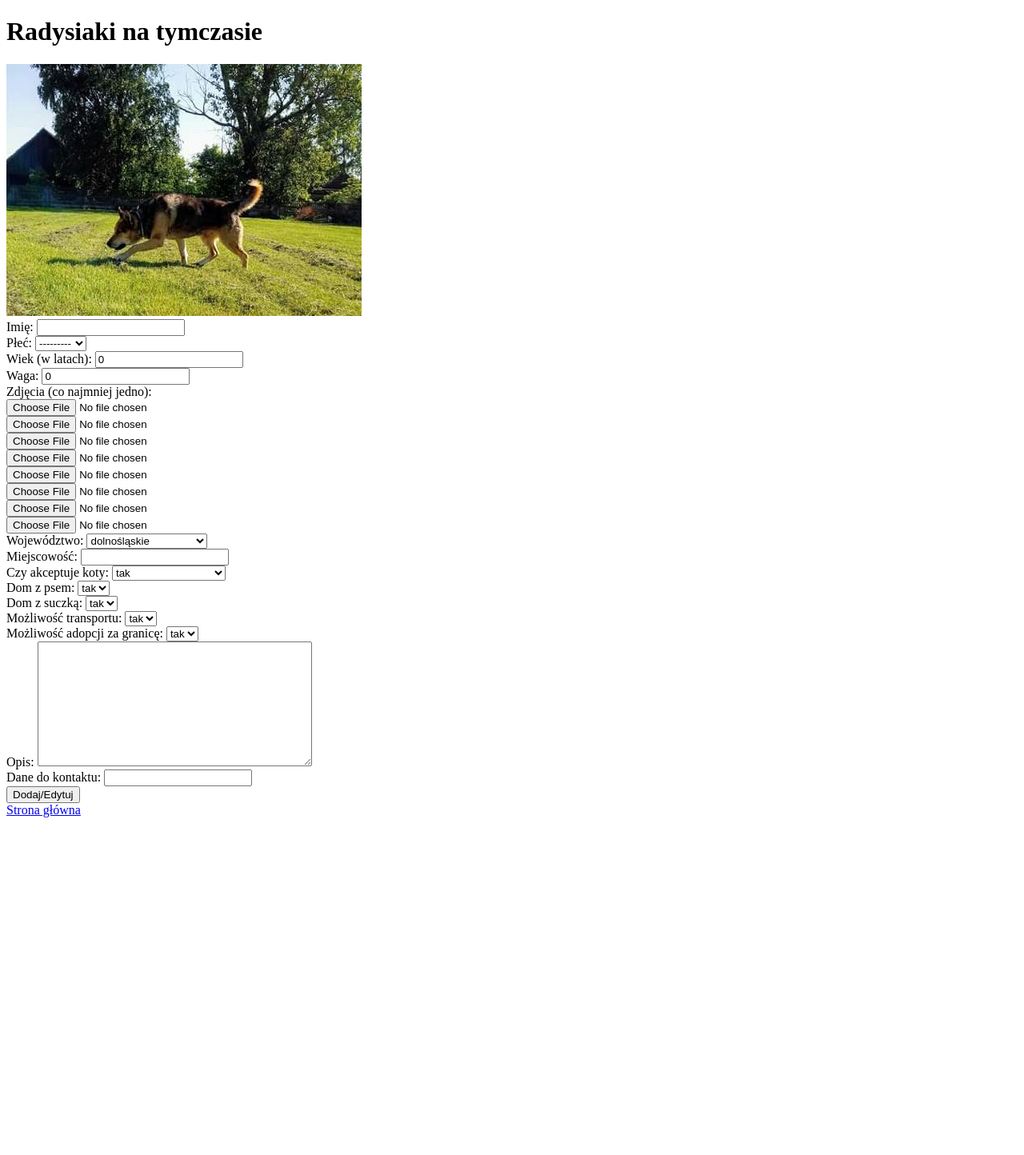
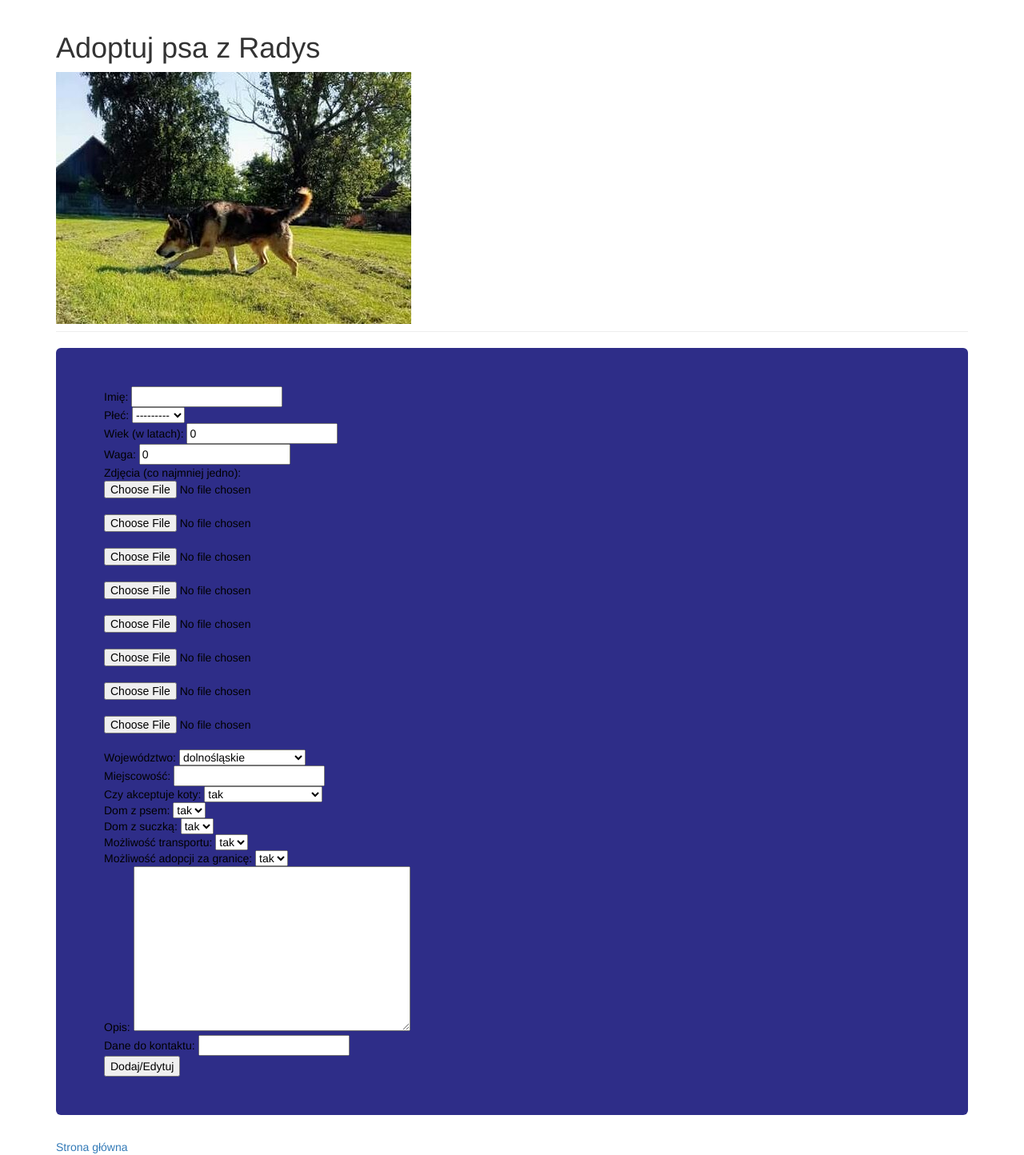
Before and after one commit to Kadabu/Serwis_adopcyjny, a Django app: page /dodaj/ in a window 1280 px wide. Shown: the whole page at 80% size. Before the commit the page ends 1022 px from the top, so only its background shows below. Run offline with Django 3.2, Linux system fonts and the light colour scheme; some libraries are stand-ins or nearby versions.

Commit message:
Ankieta adopc. poprawki

```diff
--- a/serwis_adopcyjny/adopcje/forms.py
+++ b/serwis_adopcyjny/adopcje/forms.py
@@ -19,7 +19,7 @@ class AddDogForm(forms.ModelForm):
 class AdoptDogForm(forms.ModelForm):
      class Meta:
          model = AdoptionForm
-         fields = '__all__'
+         exclude = ['dog']
 
 class DeleteCategoriesForm(forms.ModelForm):
     class Meta:
--- a/serwis_adopcyjny/adopcje/models.py
+++ b/serwis_adopcyjny/adopcje/models.py
@@ -140,7 +140,7 @@ class AdoptionForm(models.Model):
     family_agree = models.IntegerField(choices=YES_NO)
     place_type = models.IntegerField(choices=PLACE)
     house_owner = models.CharField(max_length=64)
-    floor = models.CharField(max_length=64,null=True, blank=True)
+    floor = models.CharField(max_length=64, null=True, blank=True)
     fence = models.IntegerField(choices=YES_NO, null=True, blank=True)
     dogs_place = models.IntegerField(choices=DOGS_PLACE)
     time_alone = models.IntegerField()
@@ -149,6 +149,6 @@ class AdoptionForm(models.Model):
     children = models.CharField(max_length=128)
     pets_owned = models.CharField(max_length=128)
     prev_dogs = models.TextField()
-    location = models.CharField( max_length=64)
+    location = models.CharField(max_length=64)
     e_mail = models.EmailField()
     phone = models.CharField(max_length=32)
--- a/serwis_adopcyjny/adopcje/templates/base.html
+++ b/serwis_adopcyjny/adopcje/templates/base.html
@@ -1,17 +1,34 @@
 <!doctype html>
 
 <html>
-    <head><meta charset="utf-8"></head>
+    <head>
+        <meta charset="utf-8">
+        <meta name="viewport" content="width = device-width, initial-scale = 1">
+        <link rel="stylesheet" type="text/css" href="https://maxcdn.bootstrapcdn.com/bootstrap/3.3.5/css/bootstrap.min.css">
+
+        <style>
+               .jumbotron{
+                        background-color:#2E2D88;
+                        color:black;
+               }
+         </style>
+    </head>
     <body>
+      <div class="container">
+            <div class="page-header">
             {% block header %}
             {% load static %}
-      <h1>Radysiaki na tymczasie</h1>
-      <img src="{% static "./Misiek.jpg"%}">
+            <h1>Adoptuj psa z Radys</h1>
+            <img src="{% static "./Misiek.jpg" %}">
               {% endblock %}
+            </div>
+            <div class="jumbotron">
             {% block content %}
             {% endblock %}
+            </div>
             {% block user %}
             {% endblock %}
             <footer><a href="/radysiaki/">Strona główna</a></footer>
+      </div>
     </body>
 </html>
--- a/serwis_adopcyjny/adopcje/views.py
+++ b/serwis_adopcyjny/adopcje/views.py
@@ -159,7 +159,7 @@ class AdoptionFormView(View):
     def get(self, request, id):
         form = AdoptDogForm()
         dog = get_object_or_404(Dog, pk=id)
-        return render(request, "message.html", {"form": form})
+        return render(request, "adoption_form.html", {"form": form})
 
     def post(self, request, id):
         form = AddDogForm(request.POST)
```
Also changed, not shown: serwis_adopcyjny/adopcje/templates/adoption_form.html (+4 -3 lines). Lines whose indentation alone changed are shown as unchanged.
